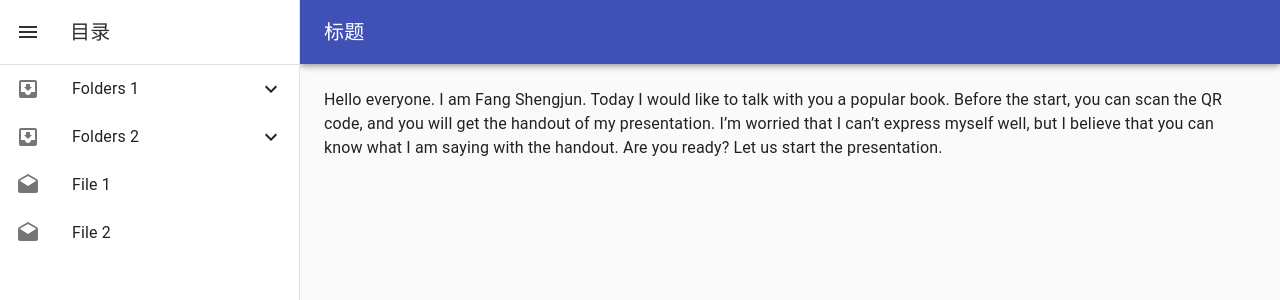
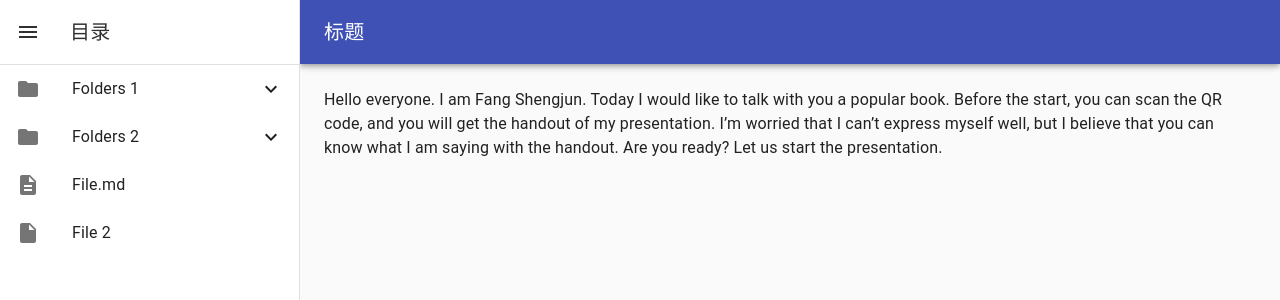
Before and after one commit to OrangeX4/GitNotes, a React (Create React App) app: page / in a window 1280 px wide. Shown: the top 300 px of the page. Built offline with nearby package versions, Linux system fonts and the light colour scheme.

Commit message:
Add fresh function

```diff
--- a/src/App.tsx
+++ b/src/App.tsx
@@ -1,4 +1,5 @@
 import React from 'react'
+import { useState } from 'react'
 import AppBar from '@material-ui/core/AppBar'
 import CssBaseline from '@material-ui/core/CssBaseline'
 import Divider from '@material-ui/core/Divider'
@@ -69,20 +70,33 @@ folder.folders = [
     {
         name: 'Folders 1',
         parent: folder,
-        folders: () => {},
+        folders: [],
         files: []
     } as Folder,
     {
         name: 'Folders 2',
         parent: folder,
-        folders: () => {},
+        folders: (f, callback) => {
+            setTimeout(() => {
+                callback([], [
+                    {
+                        name: 'File 1',
+                        parent: f
+                    },
+                    {
+                        name: 'File 2',
+                        parent: f
+                    },
+                ])
+            }, 1000)
+        },
         files: []
     } as Folder,
 ]
 
 folder.files = [
     {
-        name: 'File 1',
+        name: 'File.md',
         parent: folder
     },
     {
@@ -95,13 +109,13 @@ folder.folders[0].folders = [
     {
         name: 'Folders 1',
         parent: folder.folders[0],
-        folders: () => {},
+        folders: [],
         files: []
     } as Folder,
     {
         name: 'Folders 2',
         parent: folder.folders[0],
-        folders: () => {},
+        folders: [],
         files: []
     } as Folder,
 ]
@@ -116,6 +130,9 @@ export default function ResponsiveDrawer(props: Props) {
         setMobileOpen(!mobileOpen)
     }
 
+    const [freshCount, setFreshCount] = useState(0)
+    const fresh = () => setFreshCount(freshCount + 1)
+
     const drawer = (
         <div>
             <div className={classes.toolbar} style={{ color: '#303030', display: 'flex', alignItems: 'center', paddingLeft: 16 }}>
@@ -125,7 +142,7 @@ export default function ResponsiveDrawer(props: Props) {
                 </Typography>
             </div>
             <Divider />
-            <SubList folder={folder} />
+            <SubList folder={folder} fresh={fresh} />
         </div>
     )
 
--- a/src/SubList.tsx
+++ b/src/SubList.tsx
@@ -1,11 +1,12 @@
 import React from 'react'
-import InboxIcon from '@material-ui/icons/MoveToInbox'
+import FolderIcon from '@material-ui/icons/Folder'
+import FileIcon from '@material-ui/icons/InsertDriveFile'
+import MdIcon from '@material-ui/icons/Description';
 import List from '@material-ui/core/List'
 import ListItem from '@material-ui/core/ListItem'
 import ListItemIcon from '@material-ui/core/ListItemIcon'
 import ListItemText from '@material-ui/core/ListItemText'
 import Collapse from '@material-ui/core/Collapse'
-import DraftsIcon from '@material-ui/icons/Drafts'
 import ExpandLess from '@material-ui/icons/ExpandLess'
 import ExpandMore from '@material-ui/icons/ExpandMore'
 import Skeleton from '@material-ui/lab/Skeleton'
@@ -16,6 +17,7 @@ import { Folder } from './template'
 interface Props {
     indent?: number
     folder: Folder
+    fresh: () => void
 }
 
 function flatten2d(arr: JSX.Element[][]) {
@@ -26,10 +28,18 @@ function flatten2d(arr: JSX.Element[][]) {
     return result
 }
 
+function isMarkdown(name: string) {
+    if(name.length >= 3 && name.slice(name.length - 3, name.length) === '.md') {
+        return true
+    } else {
+        return false
+    }
+}
+
 export default function SubList(props: Props) {
     const theme = useTheme()
+    const indent = props.indent ? props.indent : 2
     const f = props.folder
-    const indent = props.indent ? props.indent : 2
 
     const [opens, setOpens] = React.useState(
         Array(typeof (f.folders) === 'function' ? 0 : f.folders.length).fill(false) as boolean[]
@@ -40,7 +50,11 @@ export default function SubList(props: Props) {
     }
 
     if (typeof (f.folders) === 'function') {
-        // f.folders()
+        f.folders(f, (folders, files) => {
+            f.folders = folders
+            f.files = files
+            props.fresh()
+        })
         return (
             <List component="div" disablePadding>
                 <ListItem button style={{ paddingLeft: theme.spacing(indent) }}>
@@ -58,13 +72,13 @@ export default function SubList(props: Props) {
                             key={index}
                             style={{ paddingLeft: theme.spacing(indent) }}>
                             <ListItemIcon>
-                                <InboxIcon />
+                                <FolderIcon />
                             </ListItemIcon>
                             <ListItemText primary={folder.name} />
                             {opens[index] ? <ExpandLess /> : <ExpandMore />}
                         </ListItem>,
                         <Collapse key={f.folders.length + index} in={opens[index]} timeout="auto" unmountOnExit>
-                            <SubList indent={indent + 4} folder={folder} />
+                            <SubList indent={indent + 4} folder={folder} fresh={props.fresh} />
                         </Collapse>
                     ]))
                 }
@@ -72,7 +86,7 @@ export default function SubList(props: Props) {
                     f.files.map((file, index) => (
                         <ListItem button key={2 * f.folders.length + index} style={{ paddingLeft: theme.spacing(indent) }}>
                             <ListItemIcon>
-                                <DraftsIcon />
+                                { isMarkdown(file.name) ? <MdIcon /> : <FileIcon /> }
                             </ListItemIcon>
                             <ListItemText primary={file.name} />
                         </ListItem>
```
